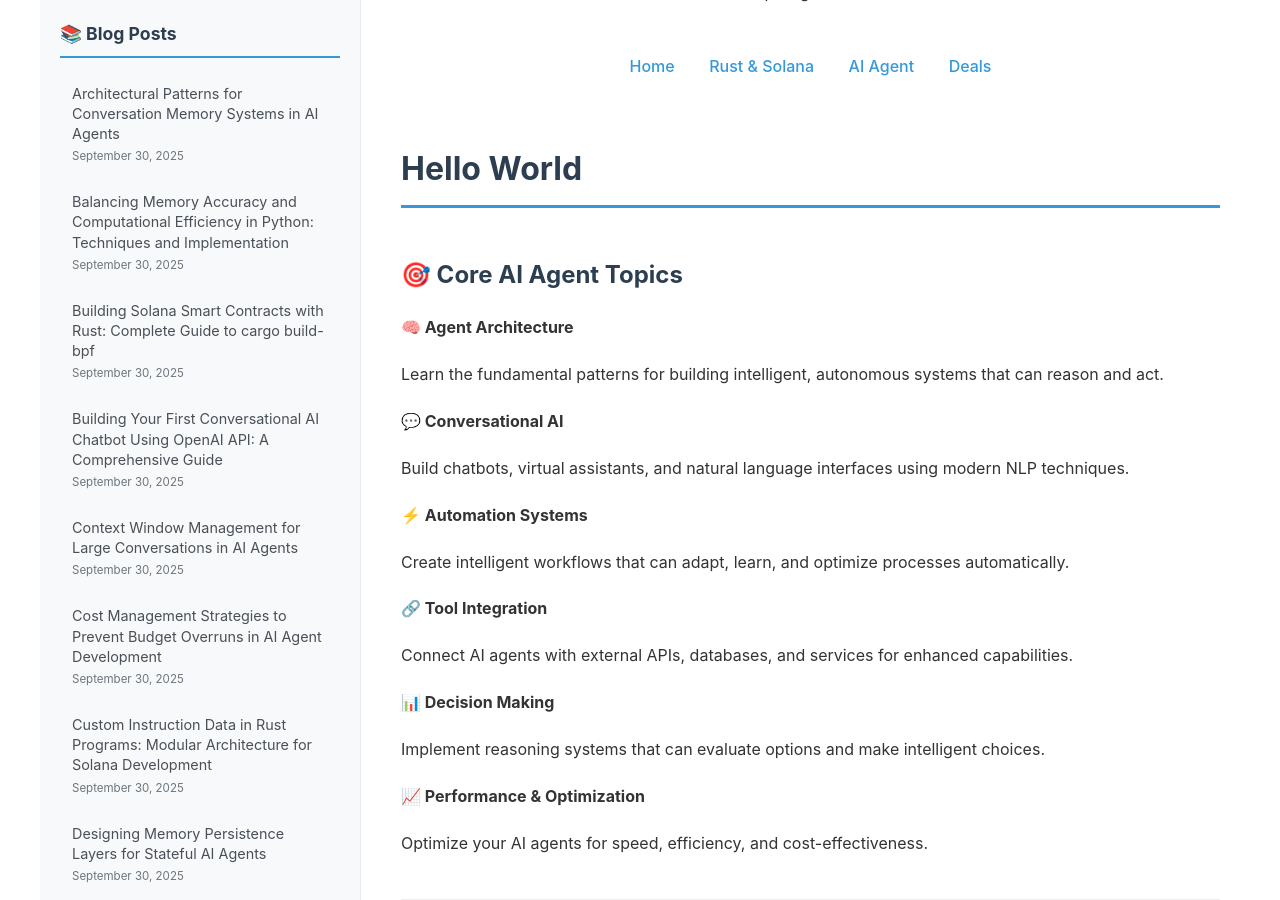
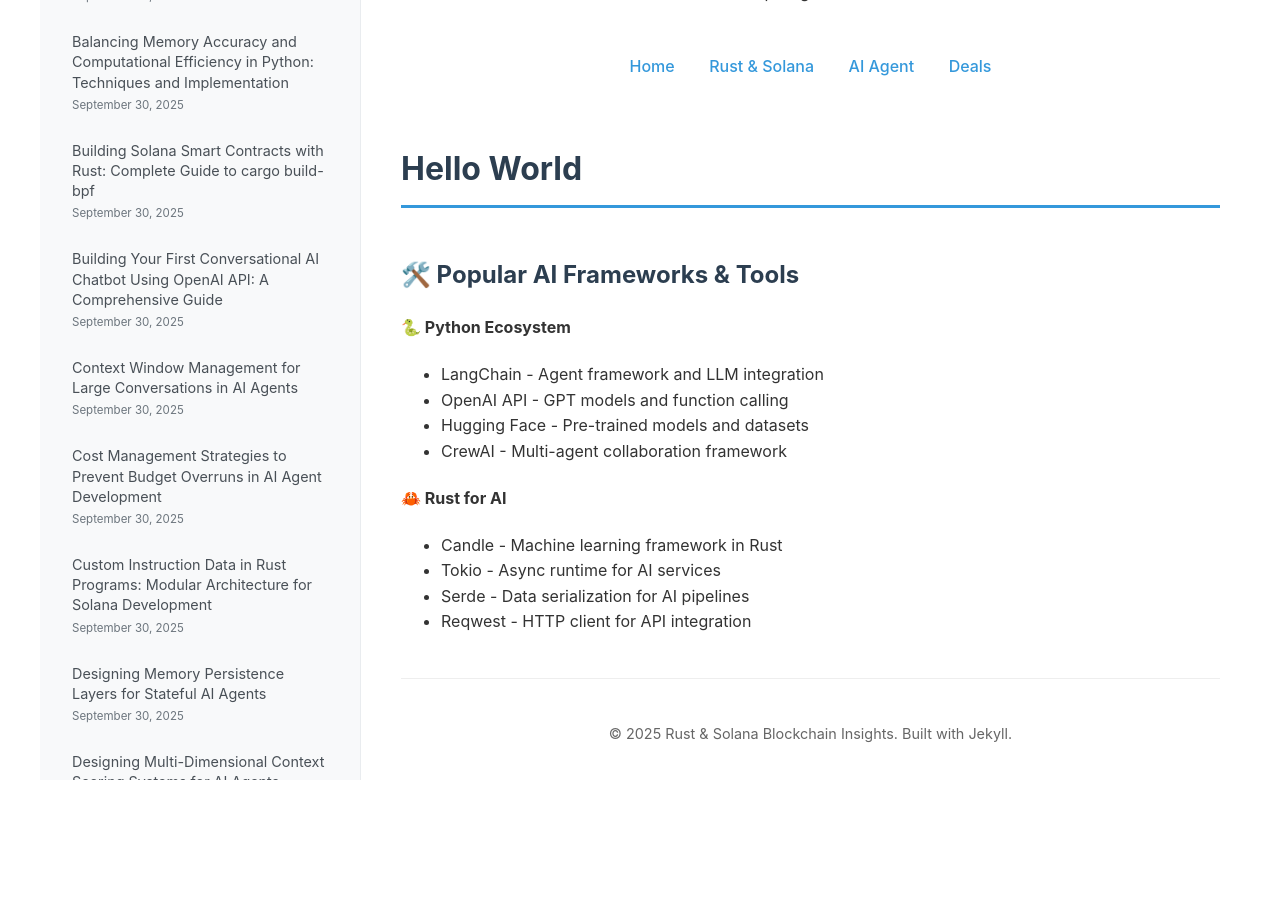
Before and after one commit to Junlian/Junlian.github.io, a Jekyll site: the page built from ai-agent.md, in a window 1280 px wide and 900 px high, scrolled down 215 px. Built offline with Jekyll 4.4.1, drawn with Linux system fonts in a browser that asks for light colours; after the commit the page ends 995 px from its top, so only the background shows below that.

Commit message:
Chore: Add Popular AI Frameworks & Tools section

```diff
--- a/ai-agent.md
+++ b/ai-agent.md
@@ -7,36 +7,26 @@ permalink: /ai-agent/
 
 # Hello World
 
-## 🎯 Core AI Agent Topics
+## 🛠️ Popular AI Frameworks & Tools
 
-<div class="topic-grid">
-  <div class="topic-card">
-    <h4>🧠 Agent Architecture</h4>
-    <p>Learn the fundamental patterns for building intelligent, autonomous systems that can reason and act.</p>
+<div class="tools-section">
+  <div class="tool-category">
+    <h4>🐍 Python Ecosystem</h4>
+    <ul>
+      <li>LangChain - Agent framework and LLM integration</li>
+      <li>OpenAI API - GPT models and function calling</li>
+      <li>Hugging Face - Pre-trained models and datasets</li>
+      <li>CrewAI - Multi-agent collaboration framework</li>
+    </ul>
   </div>
 
-  <div class="topic-card">
-    <h4>💬 Conversational AI</h4>
-    <p>Build chatbots, virtual assistants, and natural language interfaces using modern NLP techniques.</p>
-  </div>
-
-  <div class="topic-card">
-    <h4>⚡ Automation Systems</h4>
-    <p>Create intelligent workflows that can adapt, learn, and optimize processes automatically.</p>
-  </div>
-
-  <div class="topic-card">
-    <h4>🔗 Tool Integration</h4>
-    <p>Connect AI agents with external APIs, databases, and services for enhanced capabilities.</p>
-  </div>
-
-  <div class="topic-card">
-    <h4>📊 Decision Making</h4>
-    <p>Implement reasoning systems that can evaluate options and make intelligent choices.</p>
-  </div>
-
-  <div class="topic-card">
-    <h4>📈 Performance & Optimization</h4>
-    <p>Optimize your AI agents for speed, efficiency, and cost-effectiveness.</p>
+  <div class="tool-category">
+    <h4>🦀 Rust for AI</h4>
+    <ul>
+      <li>Candle - Machine learning framework in Rust</li>
+      <li>Tokio - Async runtime for AI services</li>
+      <li>Serde - Data serialization for AI pipelines</li>
+      <li>Reqwest - HTTP client for API integration</li>
+    </ul>
   </div>
 </div>
```
